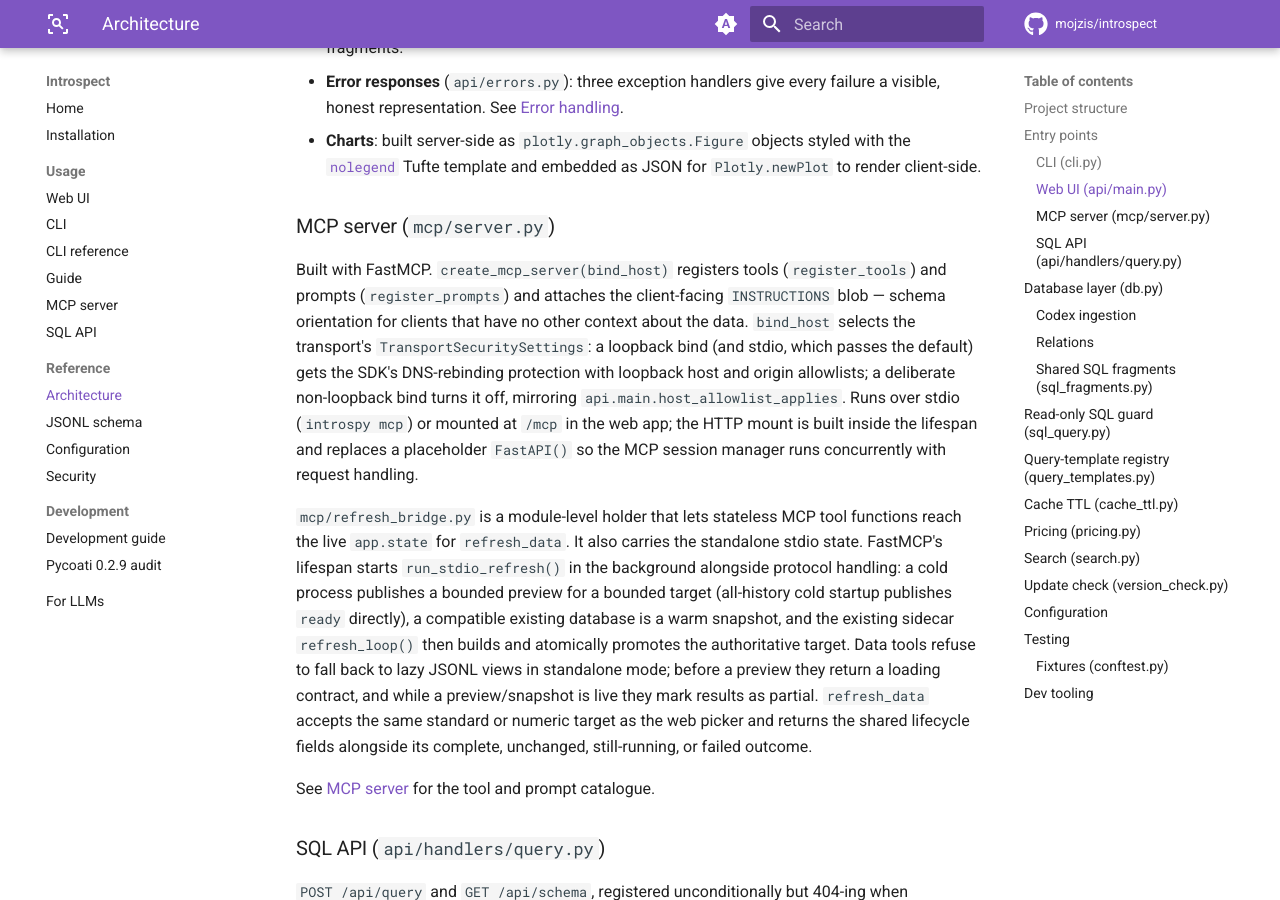
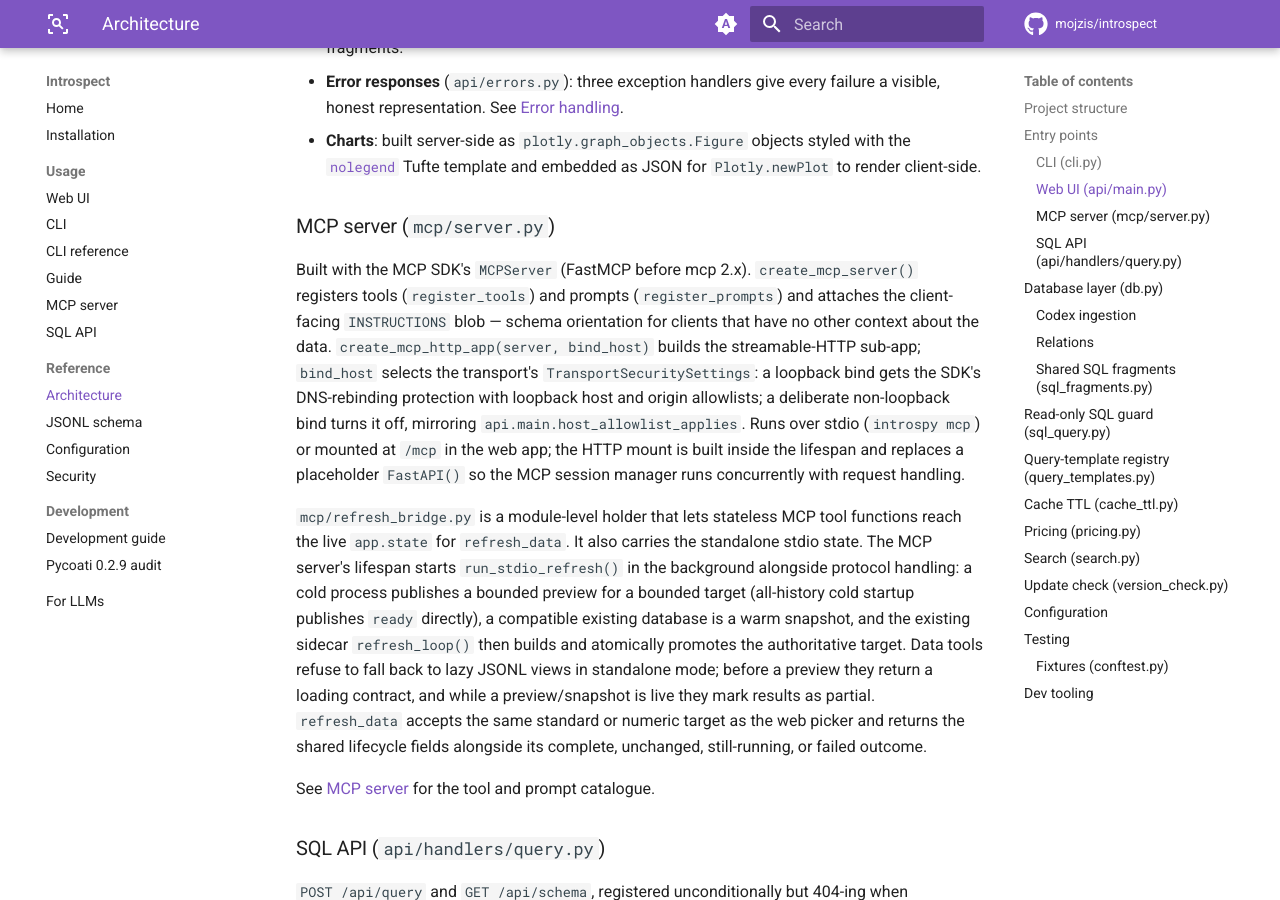
Before and after one commit to mojzis/introspect, an MkDocs documentation site: the page built from docs/architecture.md, in a window 1280 px wide and 900 px high, scrolled down 3175 px. Built offline with MkDocs 1.6.1 and Material for MkDocs 9.7.7, drawn with Linux system fonts in a browser that asks for light colours; comment, search, counter and statistics services are not loaded; some of the changed text lies outside the part shown.

Commit message:
Update mcp requirement from <2,>=1.10 to >=1.10,<3 (#112)
* Update mcp requirement from <2,>=1.10 to >=1.10,<3

Updates the requirements on [mcp](https://github.com/modelcontextprotocol/python-sdk) to permit the latest version.
- [Release notes](https://github.com/modelcontextprotocol/python-sdk/releases)
- [Changelog](https://github.com/modelcontextprotocol/python-sdk/blob/main/RELEASE.md)
- [Commits](https://github.com/modelcontextprotocol/python-sdk/compare/v1.10.0...v2.2.0)

---
updated-dependencies:
- dependency-name: mcp
  dependency-version: 2.2.0
  dependency-type: direct:production
...

Signed-off-by: dependabot[bot] <support@github.com>

* Port introspect.mcp to mcp 2.x (MCPServer) and require mcp>=2.0,<3

mcp 2.0 removed mcp.server.fastmcp; FastMCP is now
mcp.server.mcpserver.MCPServer, and transport settings (streamable_http_path,
transport_security) moved off the constructor/settings onto
streamable_http_app(). Split the HTTP-app construction into
create_mcp_http_app(server, bind_host) so create_mcp_server() stays
transport-agnostic for stdio. get_prompt() now returns
GetPromptResult | InputRequiredResult, so the prompt test helper narrows it.

Verified: full suite, ruff, ty, vulture, deptry, the fresh-install job
(--resolution highest -> mcp 2.2.0), and HTTP/stdio smoke tests
(initialize, tools/list, run_sql, Host allowlist) match 1.x behavior.

Co-Authored-By: Claude Opus 5 <noreply@anthropic.com>

---------

Signed-off-by: dependabot[bot] <support@github.com>
Co-authored-by: dependabot[bot] <49699333+dependabot[bot]@users.noreply.github.com>
Co-authored-by: mojzis <mojzisek@gmail.com>
Co-authored-by: Claude Opus 5 <noreply@anthropic.com>

```diff
--- a/docs/architecture.md
+++ b/docs/architecture.md
@@ -48,7 +48,7 @@ src/introspect/
 │       ├── refresh.py      # Manual refresh trigger + status fragment
 │       └── raw.py          # Raw JSONL records
 ├── mcp/
-│   ├── server.py           # FastMCP server factory + client instructions
+│   ├── server.py           # MCPServer factory + client instructions
 │   ├── _register.py        # Tool / prompt registration and registry wiring
 │   ├── tools.py            # MCP tool implementations
 │   ├── prompts.py          # MCP prompt seeds for exploratory templates
@@ -155,12 +155,13 @@ A FastAPI application launched via `introspy serve`.
 
 ### MCP server (`mcp/server.py`)
 
-Built with FastMCP. `create_mcp_server(bind_host)` registers tools
-(`register_tools`) and prompts (`register_prompts`) and attaches the
-client-facing `INSTRUCTIONS` blob — schema orientation for clients that have no
-other context about the data. `bind_host` selects the transport's
-`TransportSecuritySettings`: a loopback bind (and stdio, which passes the
-default) gets the SDK's DNS-rebinding protection with loopback host and origin
+Built with the MCP SDK's `MCPServer` (FastMCP before mcp 2.x).
+`create_mcp_server()` registers tools (`register_tools`) and prompts
+(`register_prompts`) and attaches the client-facing `INSTRUCTIONS` blob — schema
+orientation for clients that have no other context about the data.
+`create_mcp_http_app(server, bind_host)` builds the streamable-HTTP sub-app;
+`bind_host` selects the transport's `TransportSecuritySettings`: a loopback bind
+gets the SDK's DNS-rebinding protection with loopback host and origin
 allowlists; a deliberate non-loopback bind turns it off, mirroring
 `api.main.host_allowlist_applies`. Runs over stdio (`introspy mcp`) or mounted at `/mcp` in the web app; the
 HTTP mount is built inside the lifespan and replaces a placeholder `FastAPI()`
@@ -168,7 +169,7 @@ so the MCP session manager runs concurrently with request handling.
 
 `mcp/refresh_bridge.py` is a module-level holder that lets stateless MCP tool
 functions reach the live `app.state` for `refresh_data`. It also carries the
-standalone stdio state. FastMCP's lifespan starts `run_stdio_refresh()` in
+standalone stdio state. The MCP server's lifespan starts `run_stdio_refresh()` in
 the background alongside protocol handling: a cold process publishes a bounded
 preview for a bounded target (all-history cold startup publishes `ready`
 directly), a compatible existing database is a warm snapshot, and the existing
```
Also changed, not shown: pyproject.toml (+3 -5 lines), 5 other files.
